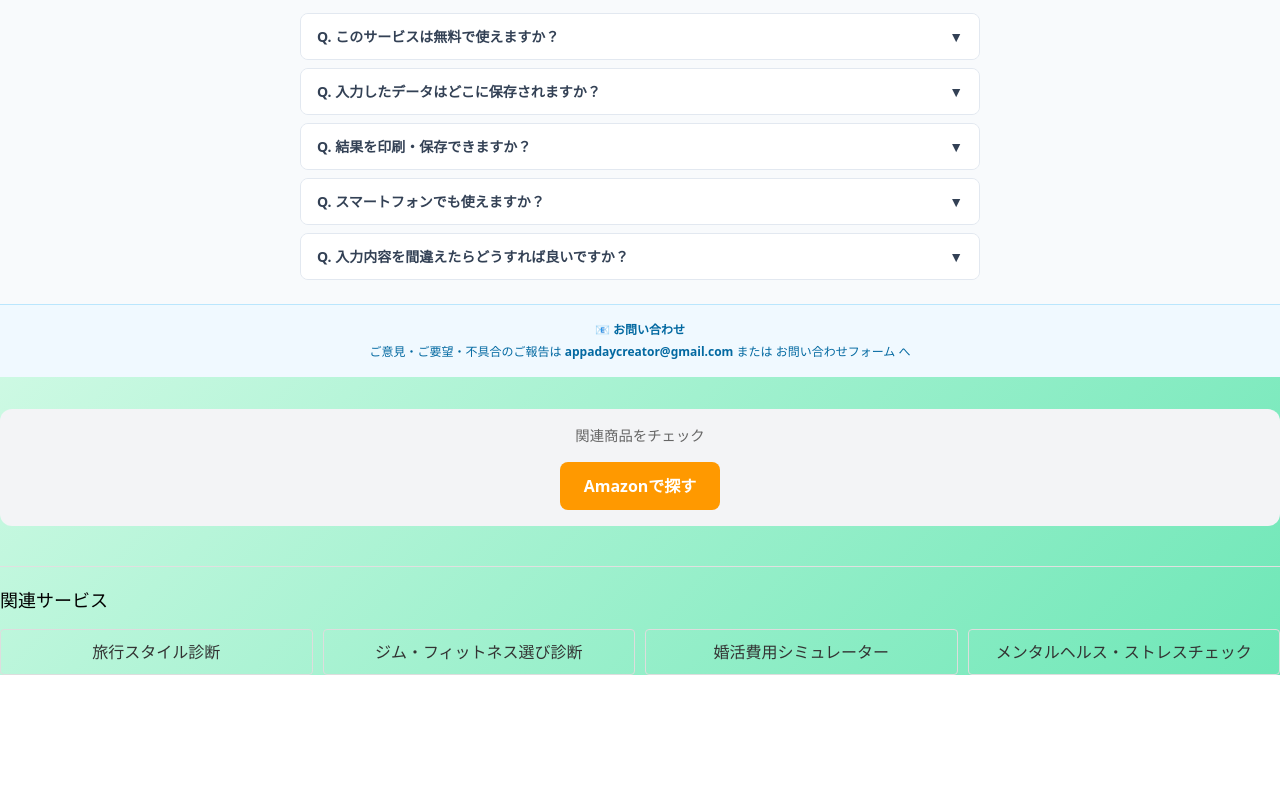
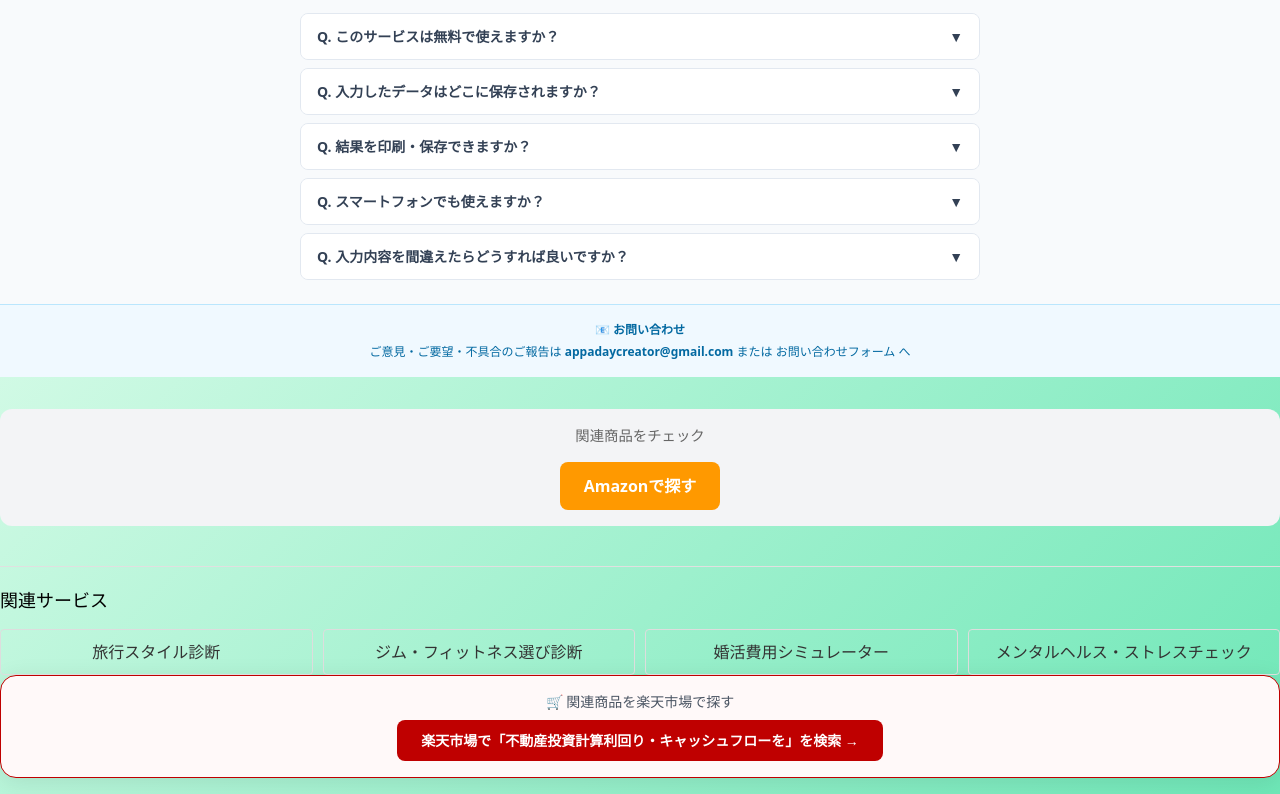
Before and after one commit to appadaycreator/real-estate-investment-sim, a plain HTML site: page index.html in a window 1280 px wide. Shown: the part 1338-2132 px from the top of the page. Before the commit the page ends 2013 px from the top, so only its background shows below. Drawn offline with nearby package versions, Linux system fonts and the light colour scheme.

Commit message:
feat: Phase 8② - 楽天アフィリエイト統合
楽天市場検索リンクを結果セクションに追加（Cookie 30日）

```diff
--- a/index.html
+++ b/index.html
@@ -323,5 +323,14 @@ function calculate() {
     <a href="https://appadaycreator.com/mental-health-checker/" style="padding: 10px; text-align: center; border: 1px solid #ddd; border-radius: 4px; text-decoration: none; color: #333; display: block; hover:background: #f5f5f5;">メンタルヘルス・ストレスチェック</a>
   </div>
 </section>
+
+    <!-- rakuten-affiliate-block -->
+    <div class="card p-4 mb-4 text-center" style="border:1px solid #BF0000;background:#fff9f9;">
+      <p class="text-sm text-gray-600 mb-2">🛒 関連商品を楽天市場で探す</p>
+      <a href="https://hb.afl.rakuten.co.jp/ichiba/541ad0d2.ce2bed12.541ad0d3.a1a2318c/?pc=https%3A%2F%2Fsearch.rakuten.co.jp%2Fsearch%2Fmall%2F%25E4%25B8%258D%25E5%258B%2595%25E7%2594%25A3%25E6%258A%2595%25E8%25B3%2587%25E8%25A8%2588%25E7%25AE%2597%25E5%2588%25A9%25E5%259B%259E%25E3%2582%258A%25E3%2583%25BB%25E3%2582%25AD%25E3%2583%25A3%25E3%2583%2583%25E3%2582%25B7%25E3%2583%25A5%25E3%2583%2595%25E3%2583%25AD%25E3%2583%25BC%25E3%2582%2592%2F&link_type=text" target="_blank" rel="nofollow sponsored noopener"
+         style="display:inline-block;background:#BF0000;color:white;padding:10px 24px;border-radius:8px;font-weight:bold;font-size:14px;text-decoration:none;">
+        楽天市場で「不動産投資計算利回り・キャッシュフローを」を検索 →
+      </a>
+    </div>
 </body>
 </html>
```
